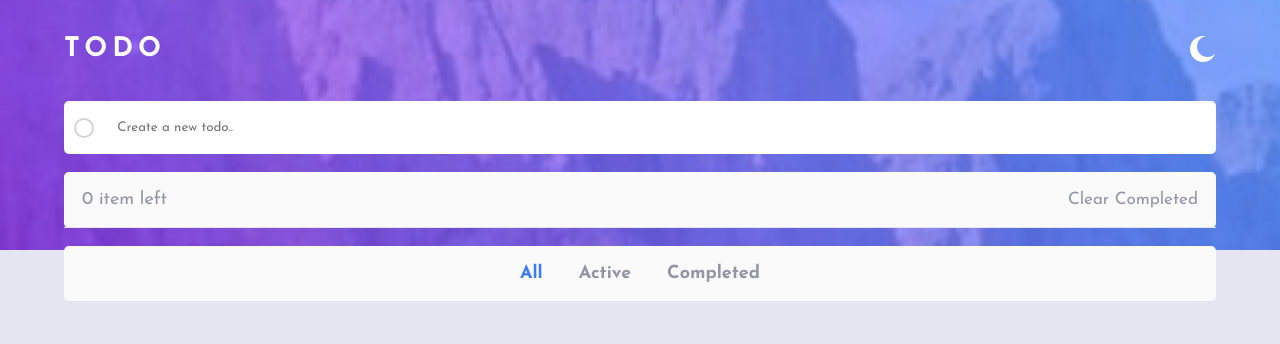
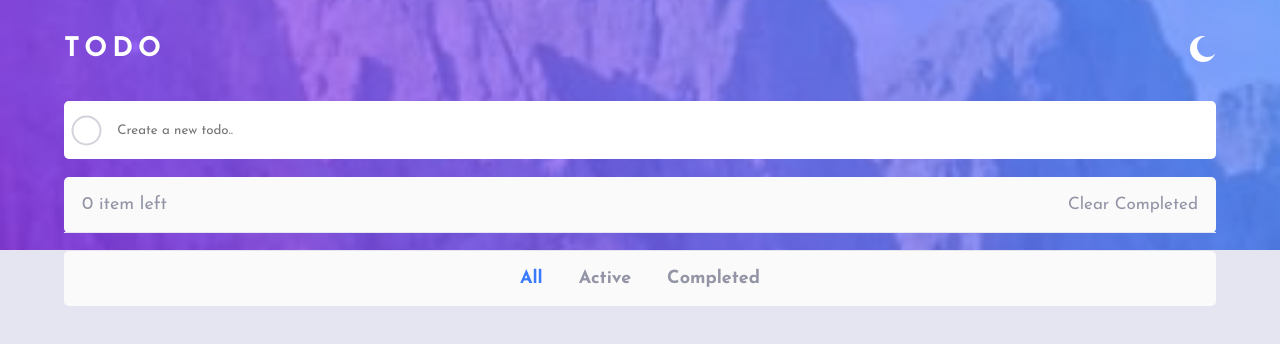
Before and after one commit to neshanth/todo-list-fm, a React (Create React App) app: page / in a window 1280 px wide. Shown: the top 344 px of the page. Built offline with nearby package versions, Linux system fonts and the light colour scheme.

Commit message:
added active states

```diff
--- a/src/App.js
+++ b/src/App.js
@@ -10,11 +10,12 @@ const getLocalStorage = () => {
   }
 };
 
+// RadioButton ref
+
 function App() {
   const [todoInput, setTodoInput] = useState("");
   const [todos, setTodos] = useState(getLocalStorage());
   const [todosCount, setTodosCount] = useState();
-
   const [filters, setFilters] = useState("All");
 
   useEffect(() => {
--- a/src/components/filters/filters.css
+++ b/src/components/filters/filters.css
@@ -12,3 +12,11 @@
 .active {
   color: hsl(220, 98%, 61%) !important;
 }
+
+.filter-link:hover {
+  color: hsl(235, 19%, 35%);
+}
+
+.filters-container-dark .filters a:hover {
+  color: hsl(234, 39%, 85%);
+}
--- a/src/components/input/input.css
+++ b/src/components/input/input.css
@@ -4,18 +4,11 @@
 
 .todo-input {
   width: 100%;
-  padding: 1.5em;
+  padding: 1.7em;
   padding-left: 4em;
   border: none;
   border-radius: 5px;
   font-family: inherit;
-}
-
-.todo-radio-submit {
-  position: absolute;
-  transform: scale(2);
-  top: 15px;
-  left: 15px;
 }
 
 .check-icon {
@@ -32,15 +25,15 @@
   transform: scale(2);
   top: 22px;
   left: 15px;
-  width: 10px;
-  height: 10px;
+  width: 15px;
+  height: 15px;
   border-radius: 50%;
   border: 1px solid hsl(233, 11%, 84%);
 }
 
-.todo-radio-submit[type="radio"]:checked {
+/* .todo-radio-submit[type="radio"]:checked {
   background: linear-gradient(hsl(192, 100%, 67%), hsl(280, 87%, 65%));
-}
+} */
 
 /* Input */
 
--- a/src/components/todo/Todo.jsx
+++ b/src/components/todo/Todo.jsx
@@ -1,4 +1,4 @@
-import React, { useRef } from "react";
+import React from "react";
 import Cross from "../cross/Cross";
 import "./todo.css";
 import { AppContext } from "../../context";
@@ -7,7 +7,7 @@ import { useContext } from "react/cjs/react.development";
 function Todo({ todo, changeStatus, deleteTodo }) {
   const { id, completed } = todo;
   const darkTodo = useContext(AppContext);
-  const radioRef = useRef();
+
   return (
     <div
       className={`todo ${darkTodo.theme === "Dark" ? "todo-dark-border" : ""}`}
@@ -17,7 +17,6 @@ function Todo({ todo, changeStatus, deleteTodo }) {
         type="checkbox"
         checked={completed}
         onChange={(e) => changeStatus(id)}
-        ref={radioRef}
       />
       <p
         className={`todo-text ${completed ? "completed" : ""} ${
--- a/src/components/todo/todo.css
+++ b/src/components/todo/todo.css
@@ -5,14 +5,20 @@
   transform: scale(2);
   top: 20px;
   left: 15px;
-  width: 10px;
-  height: 10px;
+  width: 15px;
+  height: 15px;
   border-radius: 50%;
   border: 1px solid hsl(233, 11%, 84%);
+  background-position: center;
 }
 
 .todo-check[type="checkbox"]:checked {
-  background: linear-gradient(hsl(192, 100%, 67%), hsl(280, 87%, 65%));
+  background-image: url("../../images/icon-check.svg"),
+    linear-gradient(hsl(192, 100%, 67%), hsl(280, 87%, 65%));
+  background-repeat: no-repeat;
+}
+.todo-check[type="checkbox"]:hover {
+  border: 1px solid red;
 }
 
 .todo {
```
